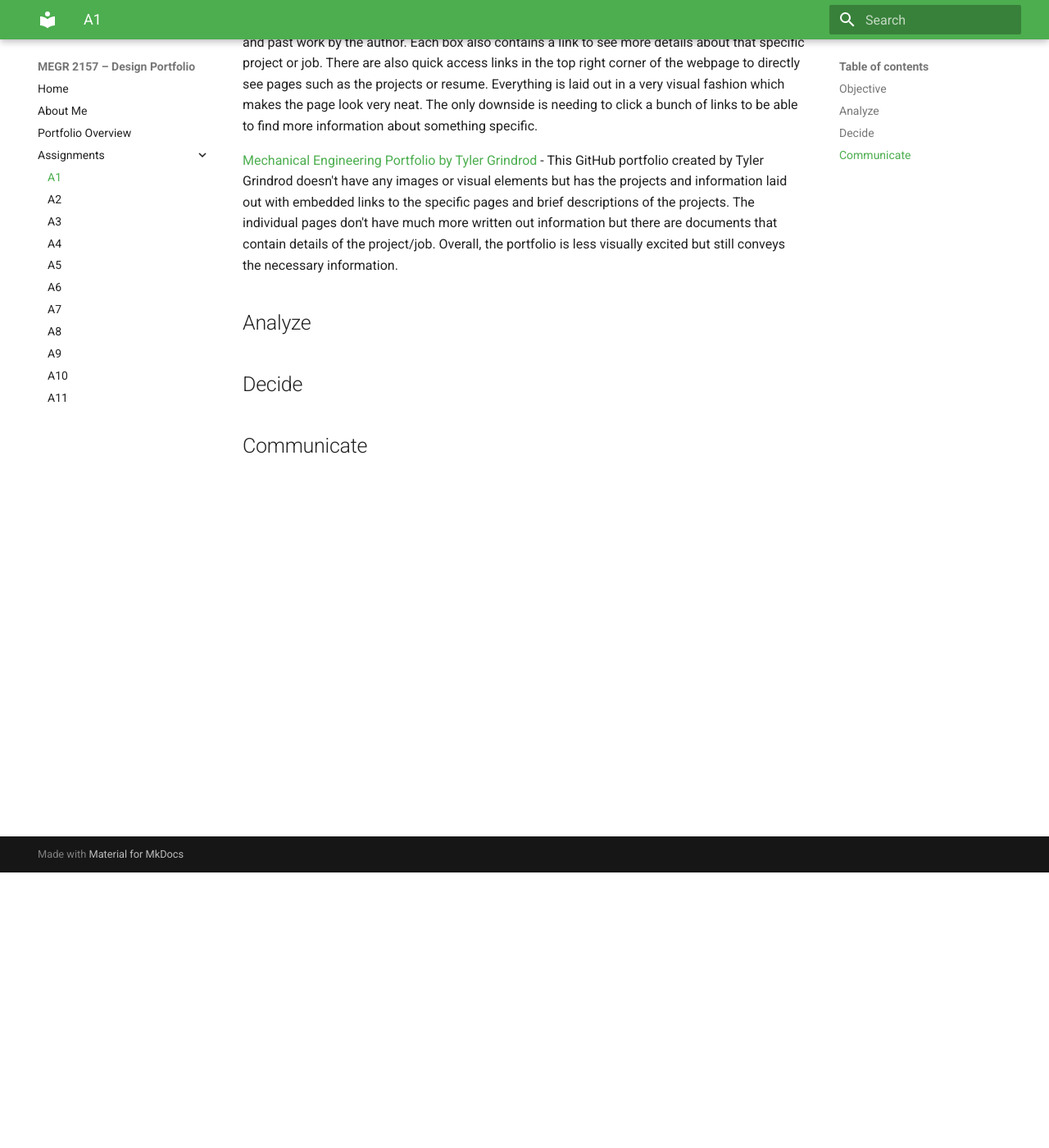
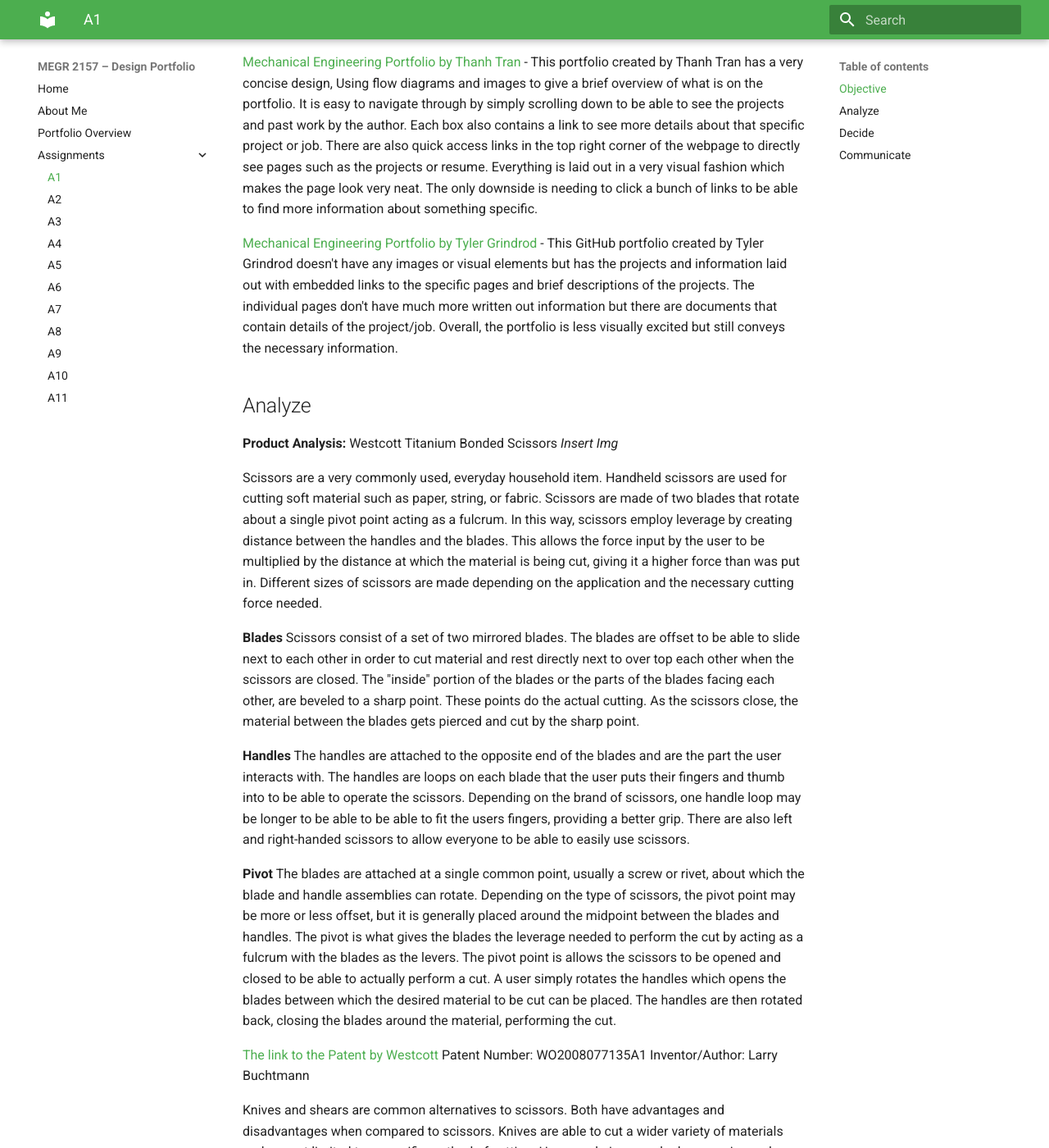
Before and after one commit to dheidenf-beep/DerekH-MEGR2157-portfolio, an MkDocs documentation site: the page built from docs/assignments/A01/index.md, in a window 1280 px wide and 1400 px high, scrolled down 336 px. Shown: the whole window at 82% size. Built offline with MkDocs 1.6.1 and Material for MkDocs 9.7.7, drawn with Linux system fonts in a browser that asks for light colours; some of the changed text lies outside the part shown.

Commit message:
Enhance product analysis of Westcott scissors
Expanded analysis of Westcott Titanium Bonded Scissors, detailing components such as blades, handles, and pivot. Added information on the benefits of titanium coating and comparisons with knives and shears.

```diff
--- a/docs/assignments/A01/index.md
+++ b/docs/assignments/A01/index.md
@@ -1,6 +1,10 @@
 # A1 – Build Your Professional Portfolio
 
 ## Objective
+
+The Objective of this portfolio is to create a document of the projects I make in ENGR 2156/2157 in an easy to access and descriptive form.
+
+-------------------------------------------
 
 Two engineering portfolios I found and used as inspiration are listed with brief assessments of each.
 
@@ -11,7 +15,33 @@
  - This GitHub portfolio created by Tyler Grindrod doesn't have any images or visual elements but has the projects and information laid out with embedded links to the specific pages and brief descriptions of the projects. The individual pages don't have much more written out information but there are documents that contain details of the project/job. Overall, the portfolio is less visually excited but still conveys the necessary information.
 
 ## Analyze
+**Product Analysis:** Westcott Titanium Bonded Scissors
+_Insert Img_
 
+Scissors are a very commonly used, everyday household item. Handheld scissors are used for cutting soft material such as paper, string, or fabric. Scissors are made of two blades that rotate about a single pivot point acting as a fulcrum. In this way, scissors employ leverage by creating distance between the handles and the blades. This allows the force input by the user to be multiplied by the distance at which the material is being cut, giving it a higher force than was put in. Different sizes of scissors are made depending on the application and the necessary cutting force needed.
+
+**Blades**
+Scissors consist of a set of two mirrored blades. The blades are offset to be able to slide next to each other in order to cut material and rest directly next to over top each other when the scissors are closed. The "inside" portion of the blades or the parts of the blades facing each other, are beveled to a sharp point. These points do the actual cutting. As the scissors close, the material between the blades gets pierced and cut by the sharp point.
+
+**Handles**
+The handles are attached to the opposite end of the blades and are the part the user interacts with. The handles are loops on each blade that the user puts their fingers and thumb into to be able to operate the scissors. Depending on the brand of scissors, one handle loop may be longer to be able to be able to fit the users fingers, providing a better grip. There are also left and right-handed scissors to allow everyone to be able to easily use scissors.
+
+**Pivot**
+The blades are attached at a single common point, usually a screw or rivet, about which the blade and handle assemblies can rotate. Depending on the type of scissors, the pivot point may be more or less offset, but it is generally placed around the midpoint between the blades and handles. The pivot is what gives the blades the leverage needed to perform the cut by acting as a fulcrum with the blades as the levers. The pivot point is allows the scissors to be opened and closed to be able to actually perform a cut. A user simply rotates the handles which opens the blades between which the desired material to be cut can be placed. The handles are then rotated back, closing the blades around the material, performing the cut.
+
+
+[The link to the Patent by Westcott](https://patents.google.com/patent/WO2008077135A1/en?q=(Coating+for+cutting+implements)&assignee=Acme+United+Corporation)
+Patent Number: WO2008077135A1
+Inventor/Author: Larry Buchtmann
+
+Knives and shears are common alternatives to scissors. Both have advantages and disadvantages when compared to scissors. Knives are able to cut a wider variety of materials and are not limited to a specific method of cutting. However, knives can be less precise and sometimes require a surface to cut on. Shears are similar to scissors, utilizing blades that pivot around a common point. Although, shears are generally much larger and more purpose built for applications that require more cutting force, such as garden work.
+
+[Patent for Westcott Knife](https://patents.google.com/patent/US20190270194A1/en?q=(Coating+for+cutting+implements)&assignee=Acme+United+Corporation)
+
+[Patent for Wallace Manufacturing Corp Shears](https://patents.google.com/patent/US3372478A/en?q=(Scissors+And+Nippers)&dups=language&page=5)
+
+--------------------------------------
+A decision made by Westcott Rule Co. was to coat the scissors with a titanium based coating. The purpose of the titanium coating is to improve resistance to wear, rust, and damage. The coating allows the scissors to last longer, maintaining good performance and quality of cuts, and improves the visual appearance. The coating has been very successful and Westcott now uses it on all of the blades and cutting tool the company produces.
 
 ## Decide
 
```
